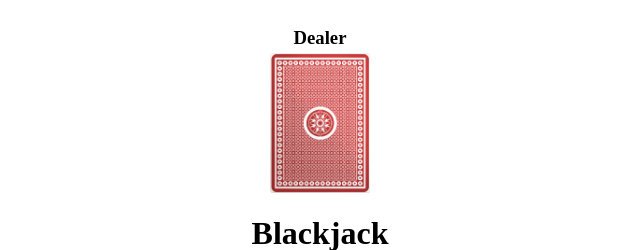
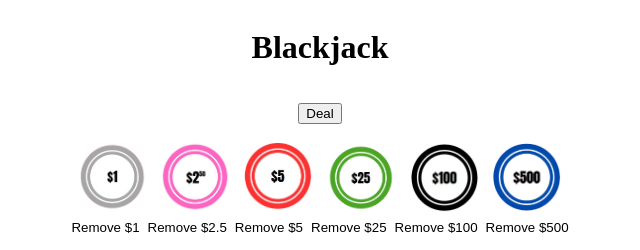
Before and after one commit to ponceae/blackjack-app, a Flask app: template templates/index.html in a window 1280 px wide. Shown: the top 250 px of the page, without its empty margins (320-960 px from the left). Run offline with Flask 3, Linux system fonts and the light colour scheme; the visitor is signed in with stand-in values (Sample User, id 1); the template is opened without the code that fills it: most values are stand-ins (such as "Sample title", 1, 10 or a date in 2020).

Commit message:
basic game mechanics work with betting, without splitting, double down, or bank persistence.

```diff
--- a/app.py
+++ b/app.py
@@ -24,17 +24,23 @@ def _game_active_required(func):
 
 def _force_stand_sequence(table: Table, curr_hand: PlayerHand):
     actions.handle_stand(table)
+
     outcome = conditions.compare_hands(curr_hand, table.dealer)
+
     return _end_round_sequence(table, outcome)
 
 def _end_round_sequence(table: Table, outcome: Outcome):
     curr_hand = table.player.hands[table.player.active_hand_index]
+
     winnings = actions.handle_payout(curr_hand, outcome)
+
     session['winnings'] = winnings
+
     table.player.bank.balance += winnings
-    session['game_active'] = False
+
     session_utils.save_table(table)
     session_utils.save_outcome(outcome)
+
     return redirect(url_for('home'))
 
 @app.route('/')
@@ -48,15 +54,24 @@ def home():
         'index.html',
         game_active=session.get('game_active', False),
         outcome=session_utils.get_outcome(),
-        table=session_utils.get_table()
+        table=session_utils.get_table(),
+        current_wager=session.get('current_wager', 0),
+        winnings=session.get('winnings', 0),
     )
+
+@app.route('/new_game', methods=['POST'])
+def new_game():
+    session['winnings'] = 0
+    session['game_active'] = False
+
+    return redirect(url_for('home'))
 
 @app.route('/deal', methods=['POST'])
 def deal():
     table = Table(player=Player())
     table = actions.deal_initial_cards(table)
 
-    _wager = session.get('current_wager', 0)
+    _wager = session['current_wager']
     table.player.hands[table.player.active_hand_index].wager += _wager
 
     outcome = conditions.compare_initial_hands(table)
@@ -65,10 +80,12 @@ def deal():
         actions.dealer_turn(table)
         return _end_round_sequence(table, outcome)
 
+    session['current_wager'] = 0
     session['game_active'] = True
+
     session_utils.save_table(table)
-    session['current_wager'] = 0
     session_utils.save_outcome(outcome)
+
     return redirect(url_for('home'))
 
 @app.route('/hit', methods=['POST'])
@@ -109,6 +126,16 @@ def place_bet(amount):
 
     return redirect(url_for('home'))
 
+@app.route('/remove/<float:amount>', methods=['POST'])
+@app.route('/remove/<int:amount>', methods=['POST'])
+def remove_bet(amount):
+    if session['current_wager'] - amount < 0:
+        session['current_wager'] = 0
+    else:
+        session['current_wager'] -= amount
+
+    return redirect(url_for('home'))
+
 # ===================
 # FOR DEBUGGING ONLY
 # ===================
--- a/static/css/style.css
+++ b/static/css/style.css
@@ -80,6 +80,20 @@
   justify-content: center;
 }
 
+.remove-chips {
+  display: flex;
+  flex-direction: row;
+  justify-content: center;
+}
+
+.remove-chips-list {
+  display: flex;
+  list-style: none;
+  margin: 0;
+  padding: 0;
+  gap: 8px;
+}
+
 .chip-btn {
   background: transparent;
   border: none;
@@ -110,5 +124,21 @@
 }
 
 .outcome {
-  gap: 5px;
+  display: flex;
+  justify-content: center;
+  align-items: center;
+
+  gap: 0.5ch;
+  width: 100%;
 }
+
+.outcome h4 {
+  margin: 0;
+  white-space: nowrap;
+}
+
+.current-wager {
+  display: flex;
+  justify-content: center;
+  align-items: center;
+}
--- a/templates/index.html
+++ b/templates/index.html
@@ -9,7 +9,12 @@
   <body>
 
     <div class="game-container">
-      <!-- Dealer Section -->
+      {% if ('current_wager' in session or session.get('current_wager', 0) > 0) and game_active %}
+        <!--
+        ========================================
+                      Dealer Section
+        ========================================
+        -->
 
         {% if table.dealer.cards|length > 0 %}
           <div class="dealer">
@@ -44,13 +49,20 @@
           </div>
         {% endif %}
 
+      {% endif %}
+
       <div class="title">
         <h1>Blackjack</h1>
       </div>
 
-      <!-- Player Section -->
+      <!--
+      ========================================
+                    Player Section
+      ========================================
+      -->
 
       <div class="player">
+        {% if ('current_wager' in session or session.get('current_wager', 0) > 0) and game_active %}
           {% for hand in table.player.hands %}
           <div class="hand">
 
@@ -72,15 +84,26 @@
               </div>
 
           {% endfor %}
+        {% endif %}
       </div>
+
+      <!--
+      ========================================
+          Gamebar Section (Buttons & Chips)
+      ========================================
+      -->
 
       <div class="gamebar">
         <div class="buttons">
-          {% if not game_active or current_wager == 0 %}
+          {% if session.get('current_wager', 0) > 0 and not game_active %}
             <form action="/deal" method="POST">
               <button type="submit">Deal</button>
             </form>
-          {% else %}
+          {% elif game_active and outcome.flag > 0 %}
+          <form action="/new_game" method="POST">
+            <button type="submit">OK</button>
+          </form>
+          {% elif game_active and outcome.flag == 0 %}
             <form action="/hit" method="POST">
               <button type="submit">Hit</button>
             </form>
@@ -89,6 +112,7 @@
               <button type="submit">Stand</button>
             </form>
           {% endif %}
+        </div>
       </div>
 
       <div class="chips">
@@ -141,16 +165,73 @@
 				  {% endif %}
         </div>
 
+      <div class="current-wager">
+        {% if ('current_wager' not in session or session.get('current_wager', 0) == 0) and not game_active %}
+          <p>Place Your Wager.</p>
+        {% elif current_wager > 0 %}
+          <p>Current Wager: {{ current_wager }}</p>
+        {% endif %}
       </div>
 
-      <div>
-        {% if session.get('current_wager', 0) > 0 %}
-          <p>Wager: {{ session.get('current_wager', 0) }}</p>
+      <div class="remove-chips">
+
+          {% if not game_active and session.get('current_wager', 0) > 0 %}
+            <ul class="chips-list">
+              <li>
+                <form action="/remove/1" method="POST">
+                  <button type="submit" class="chip-btn chip-1">
+                    Remove $1
+                  </button>
+                </form>
+              </li>
+              <li>
+                <form action="/remove/2.5" method="POST">
+                  <button type="submit" class="chip-btn chip-2.5">
+                    Remove $2.5
+                  </button>
+                </form>
+              </li>
+              <li>
+                <form action="/remove/5" method="POST">
+                  <button type="submit" class="chip-btn chip-5">
+                    Remove $5
+                  </button>
+                </form>
+              </li>
+              <li>
+                <form action="/remove/25" method="POST">
+                  <button type="submit" class="chip-btn chip-25">
+                    Remove $25
+                  </button>
+                </form>
+              </li>
+              <li>
+                <form action="/remove/100" method="POST">
+                  <button type="submit" class="chip-btn chip-100">
+                    Remove $100
+                  </button>
+                </form>
+              </li>
+              <li>
+                <form action="/remove/500" method="POST">
+                  <button type="submit" class="chip-btn chip-500">
+                    Remove $500
+                  </button>
+                </form>
+              </li>
+            </ul>
 				  {% endif %}
         </div>
 
       <div class="outcome">
+        {% if ('current_wager' in session or session.get('current_wager', 0) > 0) and game_active %}
+          {% if game_active and outcome.flag > 0 %}
             <h4>{{ outcome.message }}</h4>
+          {% if winnings > 0 or outcome.flag == 5 %}
+            <h4>You Won ${{ winnings }}</h4>
+          {% endif %}
+          {% endif %}
+        {% endif %}
       </div>
 
     </div>
```
Lines whose indentation alone changed are shown as unchanged.
